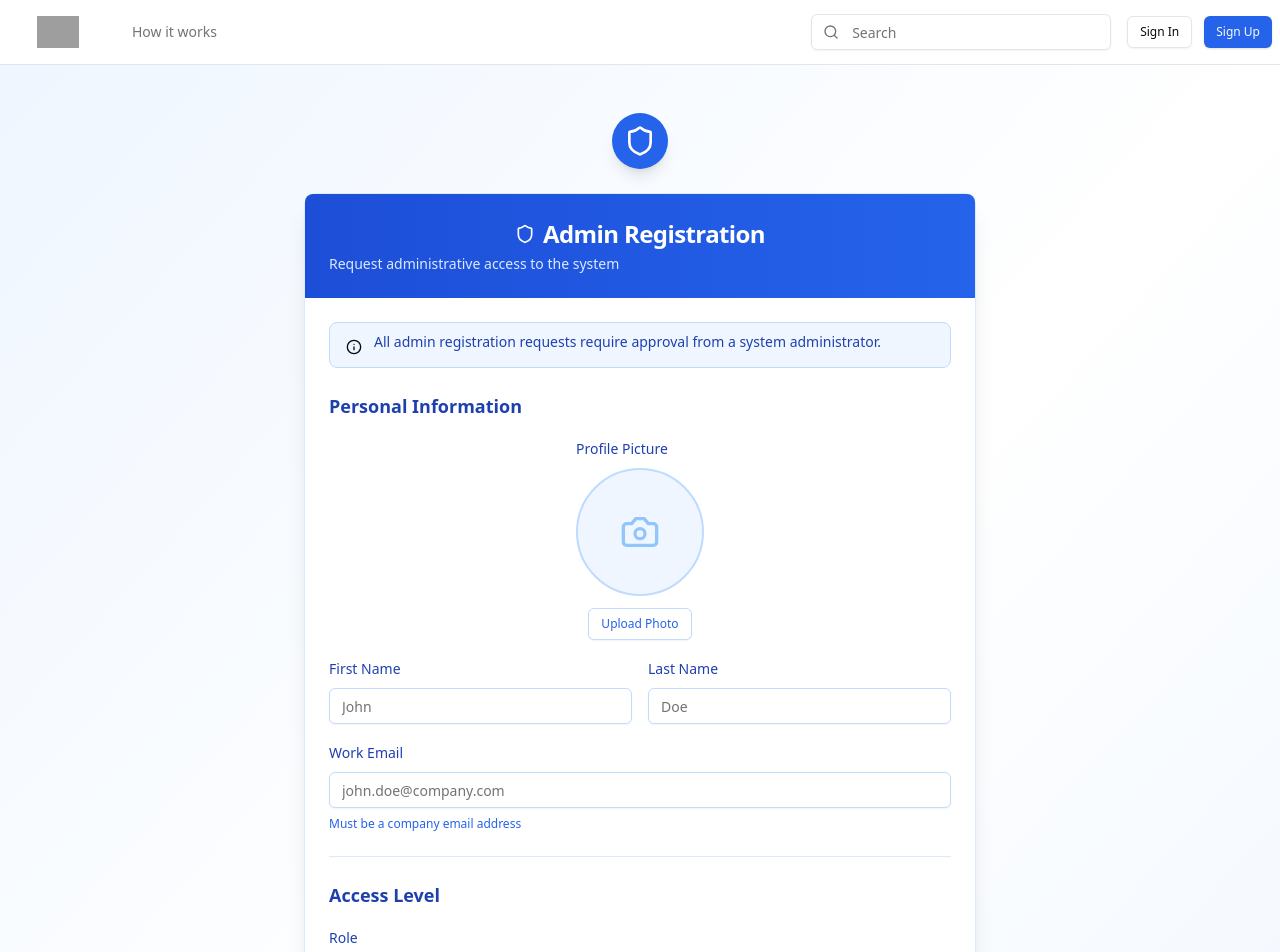
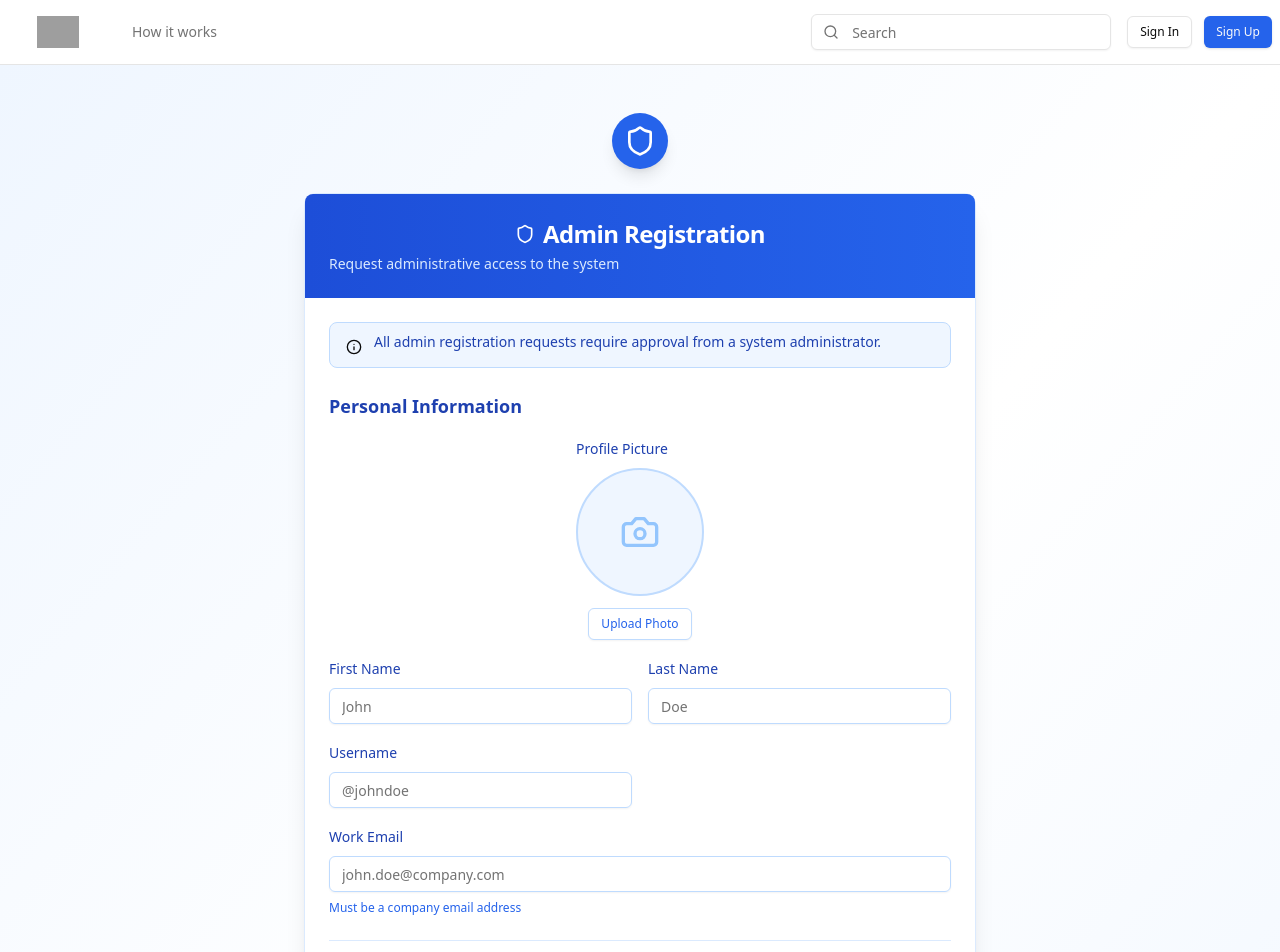
Before and after one commit to Walon-Foundation/fundwave, a Next.js app: page /admin/register in a window 1280 px wide. Shown: the top 952 px of the page. Built offline with nearby package versions, Linux system fonts and the light colour scheme; no server answers; grey boxes are pictures that could not be loaded.

Commit message:
fixed admin login

```diff
--- a/src/app/(Auth)/admin/login/page.tsx
+++ b/src/app/(Auth)/admin/login/page.tsx
@@ -12,23 +12,38 @@ import { Input } from "@/components/ui/input"
 import { Label } from "@/components/ui/label"
 import { Alert, AlertDescription } from "@/components/ui/alert"
 import { Checkbox } from "@/components/ui/checkbox"
+import { axiosInstance } from "@/core/api/axiosInstance"
+import { useDispatch } from "react-redux"
+import { login } from "@/core/store/features/user/userSlice"
 
 export default function AdminLogin() {
-  const [email, setEmail] = useState<string>("")
+  const [username, setUsername] = useState<string>("")
   const [password, setPassword] = useState<string>("")
   const [showPassword, setShowPassword] = useState<boolean>(false)
   const [rememberMe, setRememberMe] = useState<boolean>(false)
   const [isLoading, setIsLoading] = useState<boolean>(false)
+  const dispatch = useDispatch()
 
-  const handleSubmit = (e: React.FormEvent<HTMLFormElement>) => {
+  const handleSubmit = async(e: React.FormEvent<HTMLFormElement>) => {
     e.preventDefault()
     setIsLoading(true)
-
-    // Simulate API call
-    setTimeout(() => {
+    try{
+      const data = {
+        username,
+        password
+      }
+      const response = await axiosInstance.post("/auth/login",data)
+      if(response.status === 200){
+        console.log(response.data)
+        dispatch(login({
+          sessionToken:response.data.data.sessionToken,
+          userToken:response.data.data.userToken
+        }))
+      }
+    }catch(error){
       setIsLoading(false)
-      // Handle login logic here
-    }, 1500)
+      console.error(error)
+    }
   }
 
   return (
@@ -58,15 +73,15 @@ export default function AdminLogin() {
 
             <form onSubmit={handleSubmit} className="space-y-4">
               <div className="space-y-2">
-                <Label htmlFor="email" className="text-blue-800 font-medium">
+                <Label htmlFor="username" className="text-blue-800 font-medium">
                   Admin Email
                 </Label>
                 <Input
-                  id="email"
-                  type="email"
+                  id="username"
+                  type="username"
                   placeholder="admin@company.com"
-                  value={email}
-                  onChange={(e) => setEmail(e.target.value)}
+                  value={username}
+                  onChange={(e) => setUsername(e.target.value)}
                   className="border-blue-200 focus-visible:ring-blue-500"
                   required
                 />
--- a/src/app/(Auth)/admin/register/page.tsx
+++ b/src/app/(Auth)/admin/register/page.tsx
@@ -25,6 +25,7 @@ export default function AdminRegister() {
   const [isLoading, setIsLoading] = useState<boolean>(false)
   const [acceptTerms, setAcceptTerms] = useState<boolean>(false)
   const [error, setError] = useState<string | null>(null)
+  const [username, setUsername] = useState<string>("")
   const [profilePicture, setProfilePicture] = useState<File | null>(null)
   const router = useRouter()
 
@@ -38,6 +39,7 @@ export default function AdminRegister() {
       formData.append("email", email)
       formData.append("password", password)
       formData.append("role", role)
+      formData.append("username",username)
       if (profilePicture) {
         formData.append("profilePicture", profilePicture)
       }
@@ -135,6 +137,20 @@ export default function AdminRegister() {
                       placeholder="Doe"
                       value={lastName}
                       onChange={(e) => setLastName(e.target.value)}
+                      className="border-blue-200 focus-visible:ring-blue-500"
+                      required
+                    />
+                  </div>
+
+                  <div className="space-y-2">
+                    <Label htmlFor="username" className="text-blue-800">
+                      Username
+                    </Label>
+                    <Input
+                      id="username"
+                      placeholder="@johndoe"
+                      value={username}
+                      onChange={(e) => setUsername(e.target.value)}
                       className="border-blue-200 focus-visible:ring-blue-500"
                       required
                     />
@@ -310,7 +326,7 @@ export default function AdminRegister() {
               <Button
                 type="submit"
                 className="w-full bg-blue-600 hover:bg-blue-700 text-white font-medium"
-                disabled={isLoading || !acceptTerms || ((confirmPassword && password !== confirmPassword) as boolean)}
+                disabled={ !acceptTerms || ((confirmPassword && password !== confirmPassword) as boolean)}
               >
                 {isLoading ? "Submitting Request..." : "Submit Admin Access Request"}
               </Button>
--- a/src/app/api/auth/login/route.ts
+++ b/src/app/api/auth/login/route.ts
@@ -25,11 +25,11 @@ export async function POST(req:NextRequest){
 
         const user = await User.findOne({ username });
         if(!user){
-            return errorHandler(401,"User not found",null)
+            return errorHandler(401,"User not found","no user found")
         }
         const passwordMatch = await bcrypt.compare(password,user.password)
         if(!passwordMatch){
-            return errorHandler(401,"Invalid password",null)
+            return errorHandler(401,"Invalid password","invalid password")
         }
 
         const sessionToken = jwt.sign({id:user._id},process.env.SESSION_TOKEN_SECRET!, { expiresIn: "1d"})
--- a/src/app/api/auth/register/route.ts
+++ b/src/app/api/auth/register/route.ts
@@ -5,7 +5,7 @@ import { registerSchema } from "@/core/validators/user.schema";
 import { apiResponse } from "@/core/helpers/apiResponse";
 import { errorHandler } from "@/core/helpers/errorHandler";
 import { ConnectDB } from "@/core/configs/mongoDB";
-import cloudinary from "@/core/configs/cloudinary";
+
 
 
 export async function POST(req: NextRequest) {
@@ -48,7 +48,6 @@ export async function POST(req: NextRequest) {
         const buffer = await profilePicture.arrayBuffer()
         const bytes = Buffer.from(buffer)
 
-        const uploadResult = await cloudinary.uploader.upload(profilePicture.type, bytes,)
 
         let newUser;
         if(role != ""){
@@ -58,8 +57,8 @@ export async function POST(req: NextRequest) {
                 username,
                 email,
                 password:passwordHash,
-                profilePicture:uploadResult.secure_url,
-                role
+                profilePicture:profilePicture.name,
+                roles:role
             })
         }else {
             newUser = new User({
@@ -68,7 +67,7 @@ export async function POST(req: NextRequest) {
                 username,
                 email,
                 password:passwordHash,
-                profilePicture:uploadResult.secure_url
+                profilePicture:profilePicture.name
             })
         }
 
--- a/src/middleware.ts
+++ b/src/middleware.ts
@@ -16,7 +16,7 @@ export  async function middleware(req: NextRequest) {
     const pathname = req.nextUrl.pathname;
 
     // Role-based access control
-    const adminRoutes = ["/admin/dashboard"];
+    const adminRoutes = ["/admin/dashboard","/profile"];
     const userRoutes = ["/profile", "/dashboard"];
     const createPage = ['/campaign/create']
 
```
